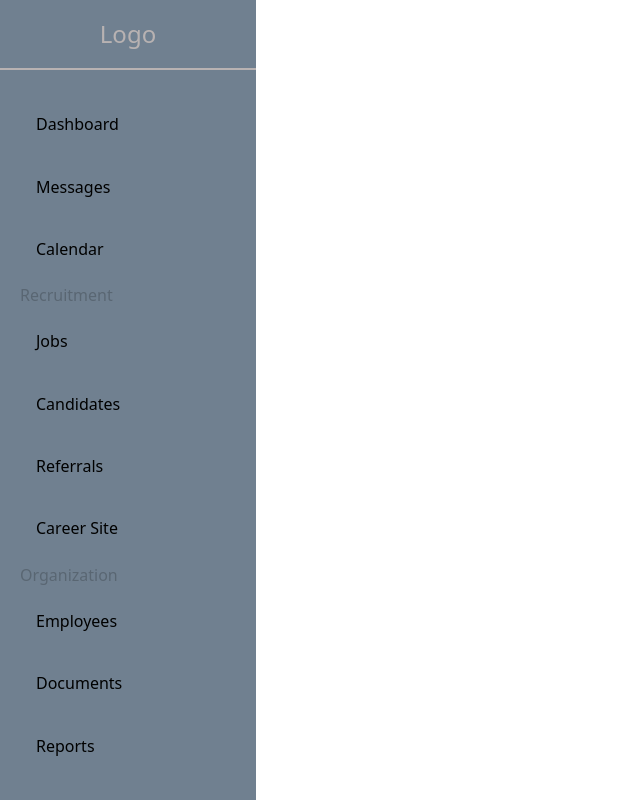
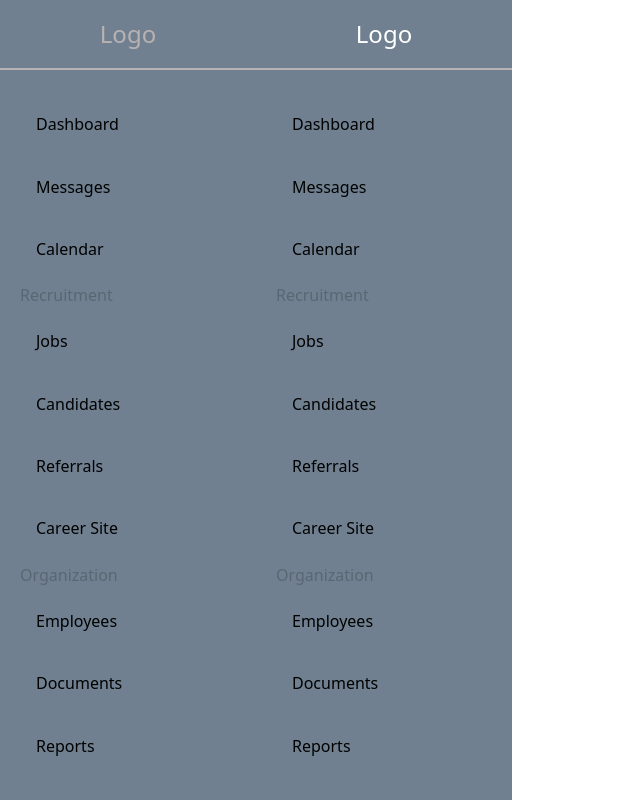
Before and after one commit to Malekzie/cpnt262-a5, a SvelteKit app: page / in a window 1280 px wide. Shown: the whole page, without its empty margins (0-640 px from the left). Built offline with nearby package versions, Linux system fonts and the light colour scheme.

Commit message:
Adding margin to where slot
Prevents content from overlapping the navbar.

```diff
--- a/src/routes/+layout.svelte
+++ b/src/routes/+layout.svelte
@@ -4,4 +4,13 @@
   </script>
 
  <NavBar />
- <slot />
+
+ <div class="margin">
+   <slot />
+ </div>
+
+ <style>
+    .margin {
+      margin-left: 20%;
+    }
+ </style>
```
